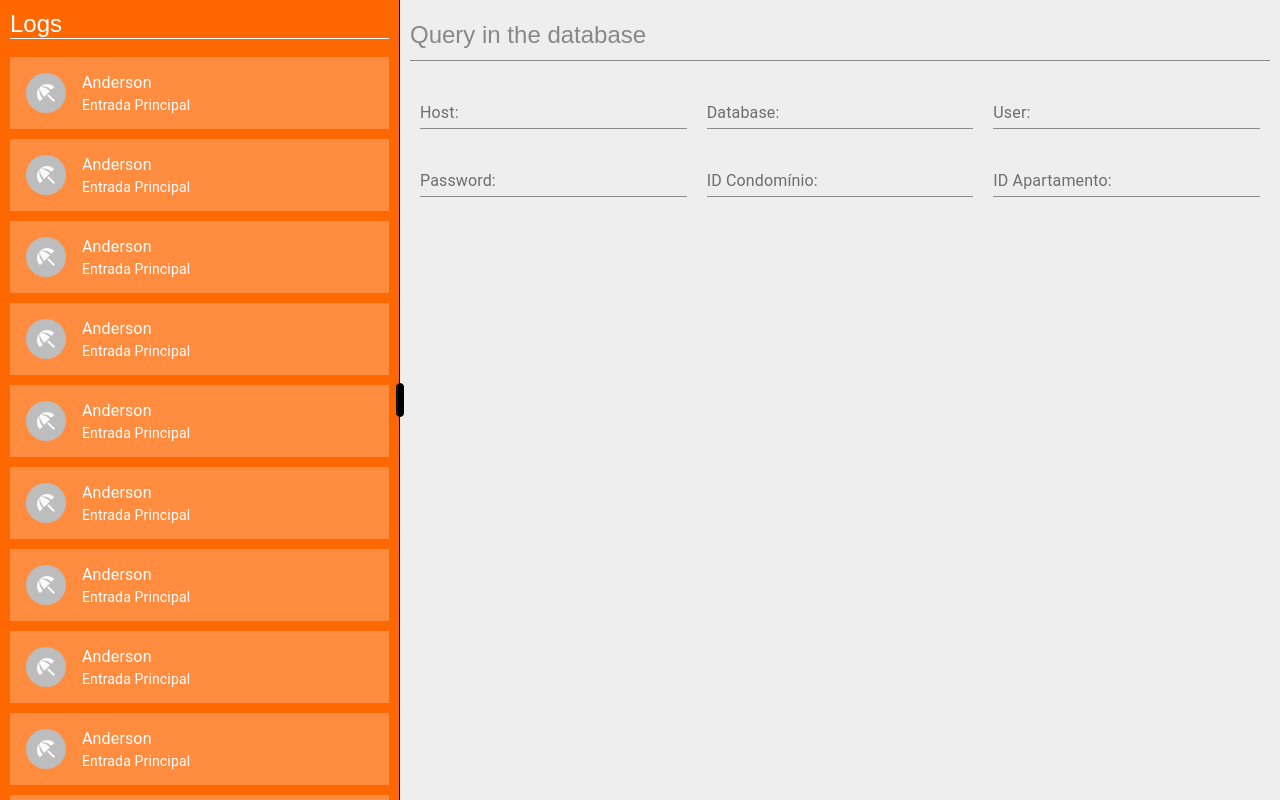
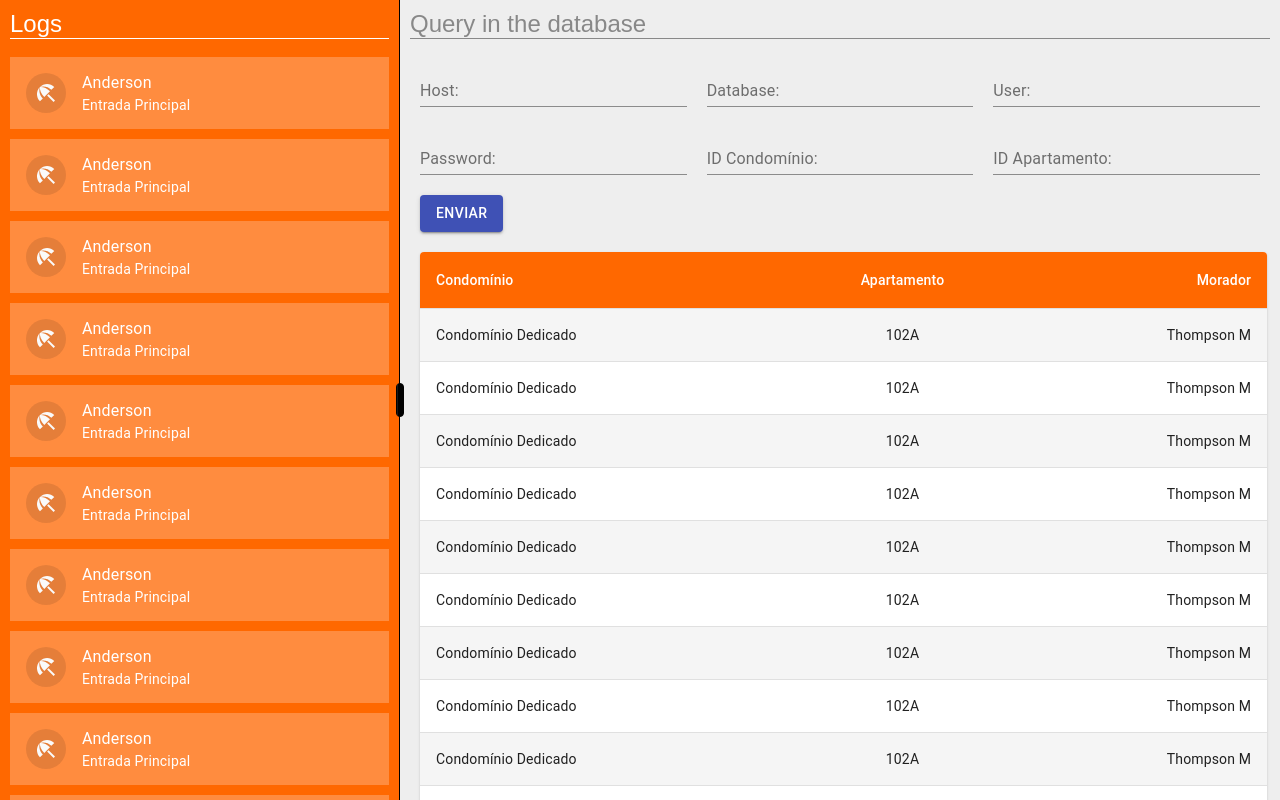
Before and after one commit to ThompsonMss/electronJSwithReactJS, a React (Create React App) app: page / in a window 1280 px wide. Built offline with nearby package versions, Linux system fonts and the light colour scheme.

Commit message:
finish style screen main

```diff
--- a/src/App.js
+++ b/src/App.js
@@ -16,17 +16,44 @@ import ListItem from "@material-ui/core/ListItem";
 import ListItemText from "@material-ui/core/ListItemText";
 import ListItemAvatar from "@material-ui/core/ListItemAvatar";
 import Avatar from "@material-ui/core/Avatar";
-import ImageIcon from "@material-ui/icons/Image";
-import WorkIcon from "@material-ui/icons/Work";
 import BeachAccessIcon from "@material-ui/icons/BeachAccess";
 import TextField from "@material-ui/core/TextField";
+import Table from "@material-ui/core/Table";
+import TableBody from "@material-ui/core/TableBody";
+import TableCell from "@material-ui/core/TableCell";
+import TableContainer from "@material-ui/core/TableContainer";
+import TableHead from "@material-ui/core/TableHead";
+import TableRow from "@material-ui/core/TableRow";
+import Paper from "@material-ui/core/Paper";
+import Button from "@material-ui/core/Button";
 
 const useStyles = makeStyles((theme) => ({
   root: {
     width: "100%",
   },
   margin: 10,
+  table: {
+    minWidth: 700,
+  },
 }));
+
+const StyledTableCell = withStyles((theme) => ({
+  head: {
+    backgroundColor: "#FF6800",
+    color: theme.palette.common.white,
+  },
+  body: {
+    fontSize: 14,
+  },
+}))(TableCell);
+
+const StyledTableRow = withStyles((theme) => ({
+  root: {
+    "&:nth-of-type(odd)": {
+      backgroundColor: theme.palette.action.hover,
+    },
+  },
+}))(TableRow);
 
 const CssTextField = withStyles({
   root: {
@@ -52,6 +79,23 @@ const CssTextField = withStyles({
   },
 })(TextField);
 
+function createData(name, calories, fat, carbs, protein) {
+  return { name, calories, fat, carbs, protein };
+}
+
+const rows = [
+  createData("Frozen yoghurt", 159, 6.0, 24, 4.0),
+  createData("Ice cream sandwich", 237, 9.0, 37, 4.3),
+  createData("Eclair", 262, 16.0, 24, 6.0),
+  createData("Cupcake", 305, 3.7, 67, 4.3),
+  createData("Gingerbread", 356, 16.0, 49, 3.9),
+  createData("Gingerbread", 356, 16.0, 49, 3.9),
+  createData("Gingerbread", 356, 16.0, 49, 3.9),
+  createData("Gingerbread", 356, 16.0, 49, 3.9),
+  createData("Gingerbread", 356, 16.0, 49, 3.9),
+  createData("Gingerbread", 356, 16.0, 49, 3.9),
+];
+
 function App() {
   const classes = useStyles();
 
@@ -73,7 +117,7 @@ function App() {
             {[0, 0, 0, 0, 0, 0, 0, 0, 0, 0, 0].map(() => (
               <ListItem style={{ marginBottom: "10px", background: "#ff8c3f" }}>
                 <ListItemAvatar>
-                  <Avatar>
+                  <Avatar style={{ background: "rgba(0,0,0,.1)" }}>
                     <BeachAccessIcon />
                   </Avatar>
                 </ListItemAvatar>
@@ -118,6 +162,56 @@ function App() {
             id="apartamento"
           />
         </Row>
+
+        <div
+          style={{
+            marginLeft: "10px",
+            marginTop: "10px",
+            marginBottom: "-20px",
+          }}
+        >
+          <Button variant="contained" color="primary">
+            Enviar
+          </Button>
+        </div>
+
+        <div
+          style={{
+            width: "98.5%",
+            height: "100%",
+            paddingLeft: "10px",
+            paddingRight: "10px",
+          }}
+        >
+          <TableContainer
+            style={{
+              marginTop: "40px",
+            }}
+            component={Paper}
+            className="scrollbarHide"
+          >
+            <Table className={classes.table} aria-label="customized table">
+              <TableHead>
+                <TableRow>
+                  <StyledTableCell>Condomínio</StyledTableCell>
+                  <StyledTableCell align="center">Apartamento</StyledTableCell>
+                  <StyledTableCell align="right">Morador</StyledTableCell>
+                </TableRow>
+              </TableHead>
+              <TableBody>
+                {rows.map((row) => (
+                  <StyledTableRow key={row.name}>
+                    <StyledTableCell component="th" scope="row">
+                      Condomínio Dedicado
+                    </StyledTableCell>
+                    <StyledTableCell align="center">102A</StyledTableCell>
+                    <StyledTableCell align="right">Thompson M</StyledTableCell>
+                  </StyledTableRow>
+                ))}
+              </TableBody>
+            </Table>
+          </TableContainer>
+        </div>
       </WrapperRight>
     </Container>
   );
--- a/src/globalStyles.js
+++ b/src/globalStyles.js
@@ -74,6 +74,16 @@ const GlobalStyles = createGlobalStyle`
     ::-webkit-scrollbar-corner {
     background: transparent;
     }
+
+    .scrollbarHide::-webkit-scrollbar {
+    display: none;
+    }
+
+    /* Hide scrollbar for IE, Edge and Firefox */
+    .scrollbarHide {
+    -ms-overflow-style: none;  /* IE and Edge */
+    scrollbar-width: none;  /* Firefox */
+    }
 `;
 
 export default GlobalStyles;
```
Also changed, not shown: 1 other file (tests, documents, lock files or other folders).
